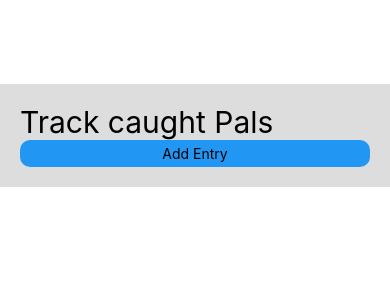
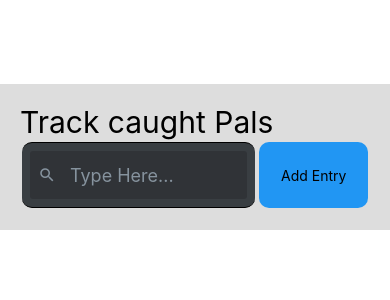
Before and after one commit to mm64z/pal-phone-tracker, a React Native app: screen / in a window 390 px wide. Shown: the top 300 px of the page. Built offline with nearby package versions, Linux system fonts and the light colour scheme.

Commit message:
Search bar working, createSelector to stop warnings

```diff
--- a/src/ListEntry.tsx
+++ b/src/ListEntry.tsx
@@ -5,6 +5,7 @@ import { PalState } from "./reducers/types";
 import { useDispatch, useSelector } from "react-redux";
 import { deletePal, updatePal } from "./reducers/reducer";
 import { Icon } from "@rneui/themed";
+import { createSelector } from "@reduxjs/toolkit";
 
 interface Parameters {
   id: ID,
@@ -40,7 +41,7 @@ export const ListEntry: FC<Parameters> = ({
 
   function setValue (newValue: string) {
     const toSet = parseInt(newValue);
-    updateValue(toSet);
+    updateValue(isNaN(toSet) ? 0 : toSet);
     // setValue(parseInt(newValue));
   }
 
@@ -121,12 +122,31 @@ export const ListEntry: FC<Parameters> = ({
   )
 }
 
+// const selectItems = state => state.items
+// const selectItemId = (state, itemId) => itemId
+
+// const selectItemById = createSelector(
+//   [selectItems, selectItemId],
+//   (items, itemId) => items[itemId]
+// )
+
+// const item = selectItemById(state, 42)
+
+const selectPals = (state: {pal: PalState}) => state.pal.allPals;
+const selectPalId = (state: {pal: PalState}, id) => id;
+
 const mapStateToProps = (id: ID) => {
-  return ({PalReducer}: {PalReducer: PalState}): State => {
-    return {
-      pal: PalReducer.palList[id],
-    }
-  }
+  return createSelector([selectPals],
+    (palList) => {
+      return {
+        pal: palList[id]
+      }
+    });
+  // return ({pal}: {pal: PalState}): State => {
+  //   return {
+  //     pal: pal.allPals[id],
+  //   }
+  // }
 }
 
 const styles = StyleSheet.create({
--- a/src/MainList.tsx
+++ b/src/MainList.tsx
@@ -2,22 +2,25 @@ import React, { FC, ReactElement, useState } from 'react';
 import { Button, Keyboard, Pressable, ScrollView, StyleSheet, Text, TouchableWithoutFeedback, View } from 'react-native';
 import { ListEntry } from './ListEntry';
 import { PalState } from './reducers/types';
-import { IdMap, Pal } from './types';
+import { ID, IdMap, Pal } from './types';
 import { useDispatch, useSelector } from 'react-redux';
-import { addPal } from './reducers/reducer';
+import { addPal, updateSearch } from './reducers/reducer';
+import { createSelector } from '@reduxjs/toolkit';
+import { SearchBar } from '@rneui/themed';
 
 type Parameters = {
   style: StyleSheet.NamedStyles<any>;
 }
 
 type State = {
-  palList: IdMap<Pal>,
+  palList: Array<ID>,
 }
 
 export const MainList: FC<Parameters> = ({
   style,
 }): ReactElement => {
   const { palList }: State = useSelector(mapStateToProps());
+  const searchText: string = useSelector(selectSearchText);
   const dispatch = useDispatch();
   const [data, setData] = useState([{}]);
 
@@ -26,10 +29,20 @@ export const MainList: FC<Parameters> = ({
     dispatch(addPal({}));
   }
 
+  function setSearchText (text: string) {
+    dispatch(updateSearch({text}));
+  }
+
   return (
     <Pressable style={{width:'100%', height: '80%'}} onPress={Keyboard.dismiss} accessible={false}>
       <View style={{paddingVertical: 20, paddingHorizontal: 20, backgroundColor: '#ddd', width:'100%'}}>
         <Text style={{fontSize: 30}}>Track caught Pals</Text>
+        <View style={{flexDirection: 'row'}}>
+          <SearchBar containerStyle={styles.searchBar}
+            placeholder="Type Here..."
+            onChangeText={setSearchText}
+            value={searchText}>
+          </SearchBar>
           <Pressable
             style={styles.addButton}
             onPress={addNewEntry}
@@ -37,8 +50,9 @@ export const MainList: FC<Parameters> = ({
           >
             <Text>Add Entry</Text>
           </Pressable>
+        </View>
         <ScrollView>
-          {Object.keys(palList).map((id, i) => {
+          {palList.map((id, i) => {
             return <ListEntry id={id} key={i}/>
           })}
         </ScrollView>
@@ -50,19 +64,42 @@ export const MainList: FC<Parameters> = ({
 };
 
 const mapStateToProps = () => {
-  return ({PalReducer}: {PalReducer: PalState}): State => {
+  return createSelector([
+      selectAllPals,
+      selectSearchText
+    ],
+    (allPals: IdMap<Pal>, searchText: string) => {
       return {
-      palList: PalReducer.palList,
+        palList: Object.values(allPals).filter((pal: Pal) => {
+          return (pal.name.toLowerCase().includes(searchText.toLowerCase()));
+        }).map ((pal) => pal.id)
       }
+  })
 }
+
+const selectAllPals = ({pal}: {pal: PalState}) => {
+  return pal.allPals;
+}
+
+const selectSearchText = ({pal}: {pal: PalState}) => {
+  return pal.searchText;
 }
 
 const styles = {
+  searchBar: {
+    flex: 2,
+    borderRadius: 10,
+    margin: 2,
+  },
   addButton: {
+    flex: 1,
+    flexDirection: 'column',
     backgroundColor: '#2196F3',
     alignItems: 'center' as const,
+    justifyContent: 'center',
     paddingVertical: 5,
     borderRadius: 10,
+    margin: 2,
   }
 }
 
--- a/src/reducers/reducer.ts
+++ b/src/reducers/reducer.ts
@@ -1,17 +1,19 @@
 import { PayloadAction, createSlice } from '@reduxjs/toolkit'
-import { AddPalAction, DeletePalAction, PalState, UpdatePalAction } from './types';
+import { AddPalAction, DeletePalAction, PalState, UpdatePalAction, UpdateSearchAction } from './types';
 import { IdMap, Pal } from '../types';
 import { generateID } from '../utils';
 
 const slice = createSlice({
   name: 'palcounter',
   initialState: {
-    palList: {},
+    allPals: {},
+    searchText: '',
   },
   reducers: {
     addPal: addPalHandler,
     updatePal: updatePalHandler,
     deletePal: deletePalHandler,
+    updateSearch: updateSearchHandler,
   },
 });
 
@@ -22,18 +24,23 @@ function addPalHandler (state: PalState, { payload }: PayloadAction<AddPalAction
     name: "",
     numberCaught: 0,
   }
+  const newPal = {...defaultPal, ...payload.pal};
 
-  state.palList[id] = {...defaultPal, ...payload.pal}
+  state.allPals[newPal.id] = newPal;
 }
 
 function updatePalHandler (state: PalState, { payload }: PayloadAction<UpdatePalAction>) {
-  const updatedPal = {...state.palList[payload.id], ...payload.pal}
-  state.palList[payload.id] = updatedPal;
+  const updatedPal = {...state.allPals[payload.id], ...payload.pal}
+  state.allPals[payload.id] = updatedPal;
 }
 
 function deletePalHandler (state: PalState, { payload }: PayloadAction<DeletePalAction>) {
-  delete state.palList[payload.id];
+  delete state.allPals[payload.id];
 }
 
-export const { addPal, updatePal, deletePal } = slice.actions;
+function updateSearchHandler (state: PalState, { payload }: PayloadAction<UpdateSearchAction>) {
+  state.searchText = payload.text;
+}
+
+export const { addPal, updatePal, deletePal, updateSearch } = slice.actions;
 export const PalReducer = slice.reducer;
--- a/src/reducers/store.ts
+++ b/src/reducers/store.ts
@@ -21,8 +21,8 @@ const rootReducer = (state = initialState, action: any) => {
 
 
 const persistedReducer = persistCombineReducers(persistConfig, {
-  rootReducer,
-  PalReducer,
+  root: rootReducer,
+  pal: PalReducer,
 });
 
 const store = configureStore({
```
Also changed, not shown: src/reducers/types.ts (+6 -1 lines). Lines whose indentation alone changed are shown as unchanged.
